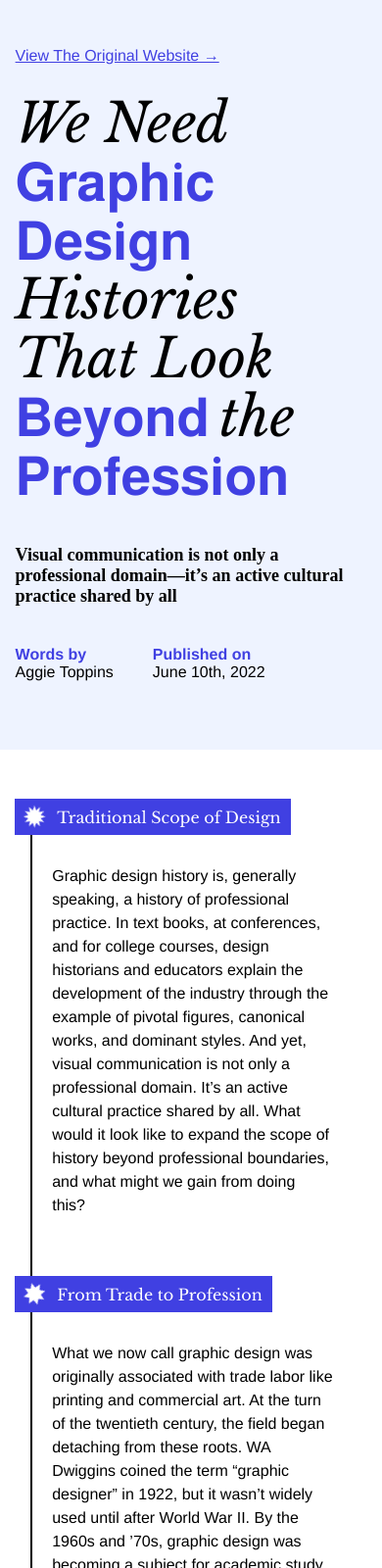
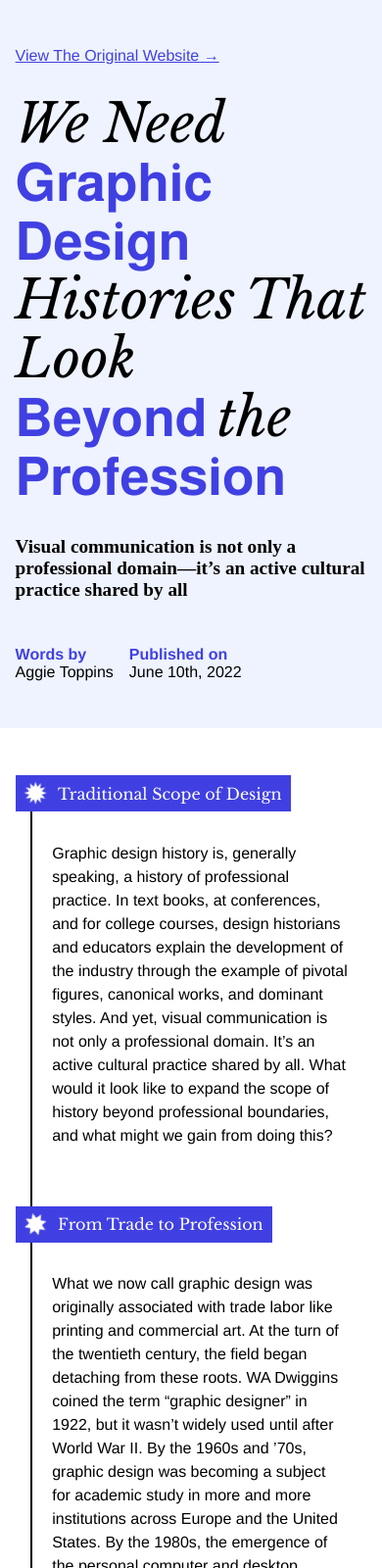
Before and after one commit to daizhuwu/project2, a plain HTML site: page index.html in a window 390 px wide. Shown: the top 1600 px of the page at 98% size. Drawn offline with nearby package versions, Linux system fonts and the light colour scheme.

Commit message:
mobile unit changes -rem

```diff
--- a/style.css
+++ b/style.css
@@ -12,11 +12,14 @@
 
 	/* h1 font style */
 	--h1-font-family: "Almarai";
+
+	/*unit changes-can delete later*/
+	font-size: 16px;
 }
 
 /* header */
 header {
-	padding: 48px 4% 0;
+	padding: 3rem 4% 0;
 	height: 100%;
 	background: var(--bg-color);
 }
@@ -24,7 +27,7 @@ header {
 header a {
 	color: var(--accent-color);
 	text-decoration: underline;
-	font-size: 16px;
+	font-size: 1rem;
 	font-family: var(--primary-font-family);
 }
 
@@ -36,10 +39,10 @@ a:hover{
 h1{
 	font-family: var(--h1-font-family);
 	font-weight: bold;
-	font-size: 55px;
+	font-size: 3.4rem;
 	color: var(--accent-color);
-	line-height: 60px;
-	padding-top: 30px;
+	line-height: 3.75rem;
+	padding-top: 1.9rem;
 }
 
 .h1-font{
@@ -59,27 +62,24 @@ h1 div {
 	flex-direction: column;
 	justify-content: space-between;
 	align-items: flex-start;
-	/* max-width: 80%; */
-	/* margin: auto; */
-	margin-top: 40px;
-	padding-bottom: 20px;
-	/* margin-bottom: 40px; */
+	margin: auto;
 }
 
 h2 {
 	/* padding: 30px 0; */
-	font-size: 18px;
+	font-size: 1.2rem;
 	color: var(--text-color);
 	font-weight: bold;
+	padding: 1.9rem 0;
 }
 
 /* author and published date */
 header section {
 	display: flex;
-	gap: 40px;
+	gap: 1rem;
 	color: var(--text-color);
-	padding-bottom: 50px;
-	font-size: 16px;
+	padding-bottom: 1.5rem;
+	font-size: 1rem;
   }
 
  header section p {
@@ -100,16 +100,17 @@ header section {
 
   h3{
 	font-family: var(--secondary-font-family);
-	font-size: 16px;
+	font-size: 1rem;
+
 	color: white;
 	background-color: var(--accent-color);
-	margin-left: 15px;
-	padding: 0px 10px 0px 8px;
+	margin-left: 1rem;
+	padding: 0 0.6rem 0 0.5rem;
 	display: inline-flex;
 	align-items: center;
-	gap: 10px;
+	gap: 0.6rem;
 	position: sticky;
-	top: 20px;
+	top: 1.25rem;
   }
 
   #h3-first-container {
@@ -127,11 +128,11 @@ header section {
   }
 
  .first-h3{
-	margin-top: 50px;
+	margin-top: 3rem;
  }
 
  .stars {
-	font-size: 30px;
+	font-size: 1.9rem;
 	display: inline-block;
 	animation: rotate 6s linear infinite;
  }
@@ -147,16 +148,16 @@ header section {
 
 .body-p{
 	font-family: var(--primary-font-family);
-	font-size: 16px;
-	line-height: 24px;
+	font-size: 1rem;
+	line-height: 1.5rem;
 	margin-left: 8%;
 	border-left: 2px solid black;
-	padding: 30px 0px 0px 20px ;
-	max-width: 80%;
+	padding: 1.9rem 0 0 1.25rem;
+	max-width: 83%;
   }
 
 .bottom-p {
-	padding-bottom: 60px;
+	padding-bottom: 3.75rem;
 }
 
 section a {
@@ -172,24 +173,24 @@ section a:hover {
 
  blockquote{
 	font-family: var(--secondary-font-family);
-	font-size: 18px;
+	font-size: 1.1rem;
 	font-weight: bold;
-	line-height: 26px;
+	line-height: 1.6rem;
 	color: var(--accent-color);
 	border-left: 2px solid black;
-	padding: 30px 20px 5px 60px;
+	padding: 1.9rem 1.25rem 0.3rem 3.7rem;
 	margin-left: 8%;
  }
 
  footer{
 	font-family: var(--secondary-font-family);
-	font-size: 16px;
-	line-height: 24px;
+	font-size: 1rem;
+	line-height: 1.5rem;
 	display: flex;
 	flex-direction: column;
-	gap: 15px;
+	gap: 1rem;
 	background-color: var(--bg-color);
-	padding: 40px 20px;
+	padding: 2.5rem 1.25rem;
  }
 
 @media print {
```
